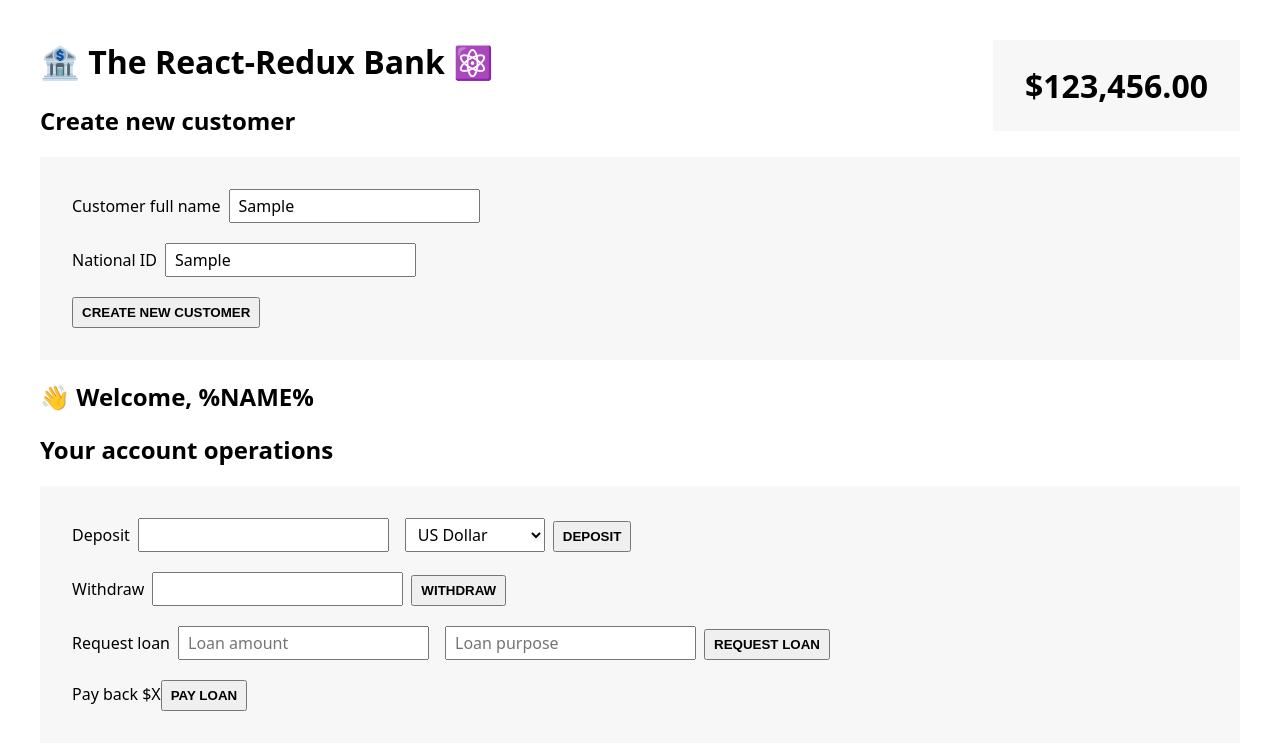
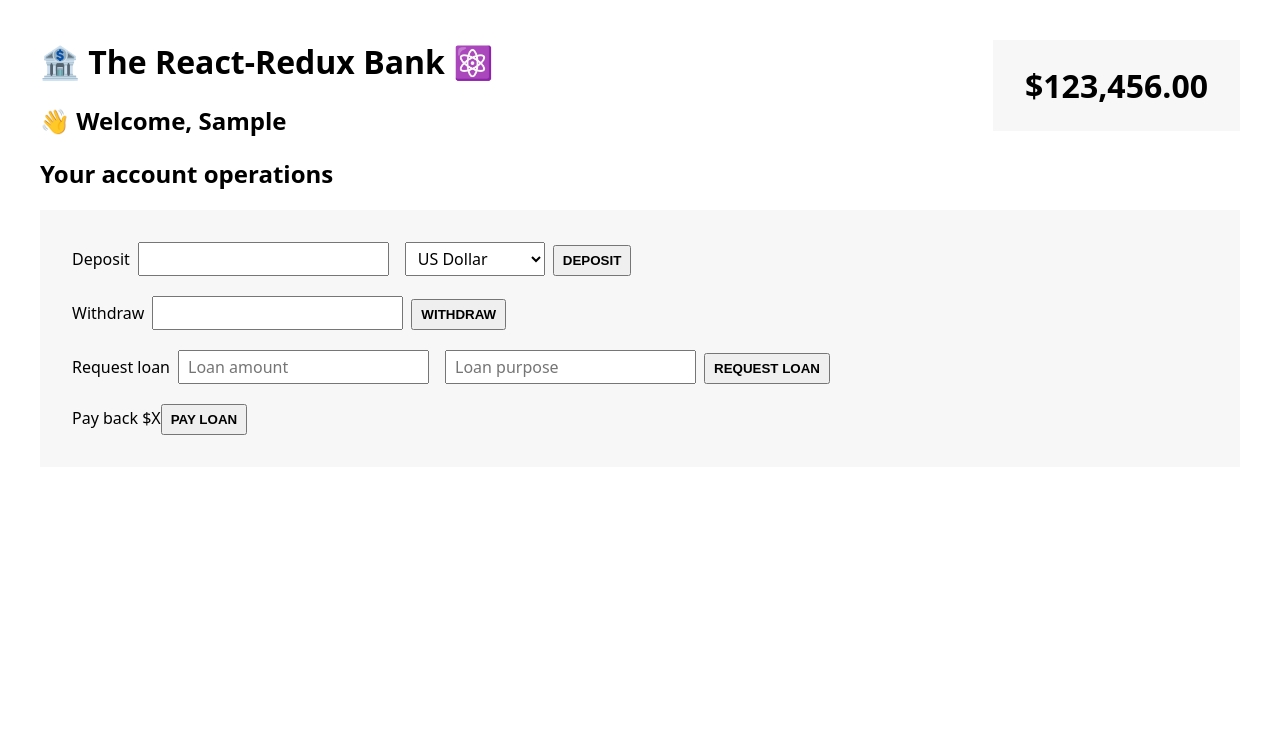
Before and after one commit to Ng1n3/redux-bank, a React (Create React App) app: page / in a window 1280 px wide. Both pictures are taken after typing "Sample", "Sample" into the empty fields and a click on the button "CREATE NEW CUSTOMER". Shown: the top 750 px of the page. Built offline with nearby package versions, Linux system fonts and the light colour scheme.

Commit message:
dispatching actions in application, create customer

```diff
--- a/src/App.js
+++ b/src/App.js
@@ -2,15 +2,22 @@
 import Customer from "./features/customers/Customer";
 import AccountOperations from "./features/accounts/AccountOperations";
 import BalanceDisplay from "./features/accounts/BalanceDisplay";
+import { useSelector } from "react-redux";
 
 function App() {
+  const fullName = useSelector((state) => state.customer.fullName);
   return (
     <div>
       <h1>🏦 The React-Redux Bank ⚛️</h1>
-      <CreateCustomer />
-      <Customer />
-      <AccountOperations />
-      <BalanceDisplay />
+      {fullName === "" ? (
+        <CreateCustomer />
+      ) : (
+        <>
+          <Customer />
+          <AccountOperations />
+          <BalanceDisplay />
+        </>
+      )}
     </div>
   );
 }
--- a/src/features/customers/CreateCustomer.js
+++ b/src/features/customers/CreateCustomer.js
@@ -1,10 +1,17 @@
 import { useState } from "react";
+import { useDispatch } from "react-redux";
+import { createCustomer } from "./customerSlice";
 
 function Customer() {
   const [fullName, setFullName] = useState("");
   const [nationalId, setNationalId] = useState("");
 
-  function handleClick() {}
+  const dispatch = useDispatch()
+
+  function handleClick() {
+    if(!fullName || !nationalId) return
+    dispatch(createCustomer(fullName, nationalId))
+  }
 
   return (
     <div>
--- a/src/features/customers/Customer.js
+++ b/src/features/customers/Customer.js
@@ -1,5 +1,9 @@
+import { useSelector } from "react-redux";
+
 function Customer() {
-  return <h2>👋 Welcome, %NAME%</h2>;
+  const customer = useSelector((store) => store.customer.fullName);
+
+  return <h2>👋 Welcome, {customer}</h2>;
 }
 
 export default Customer;
```
